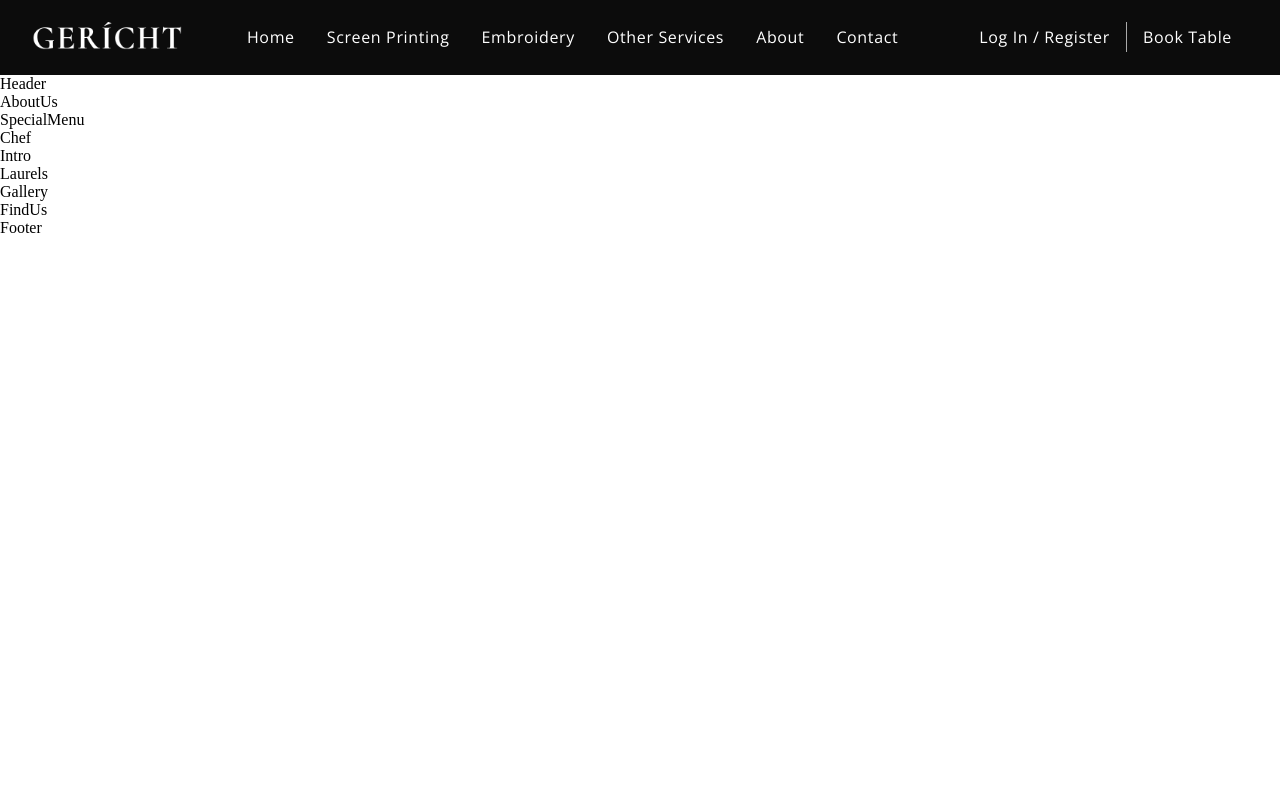
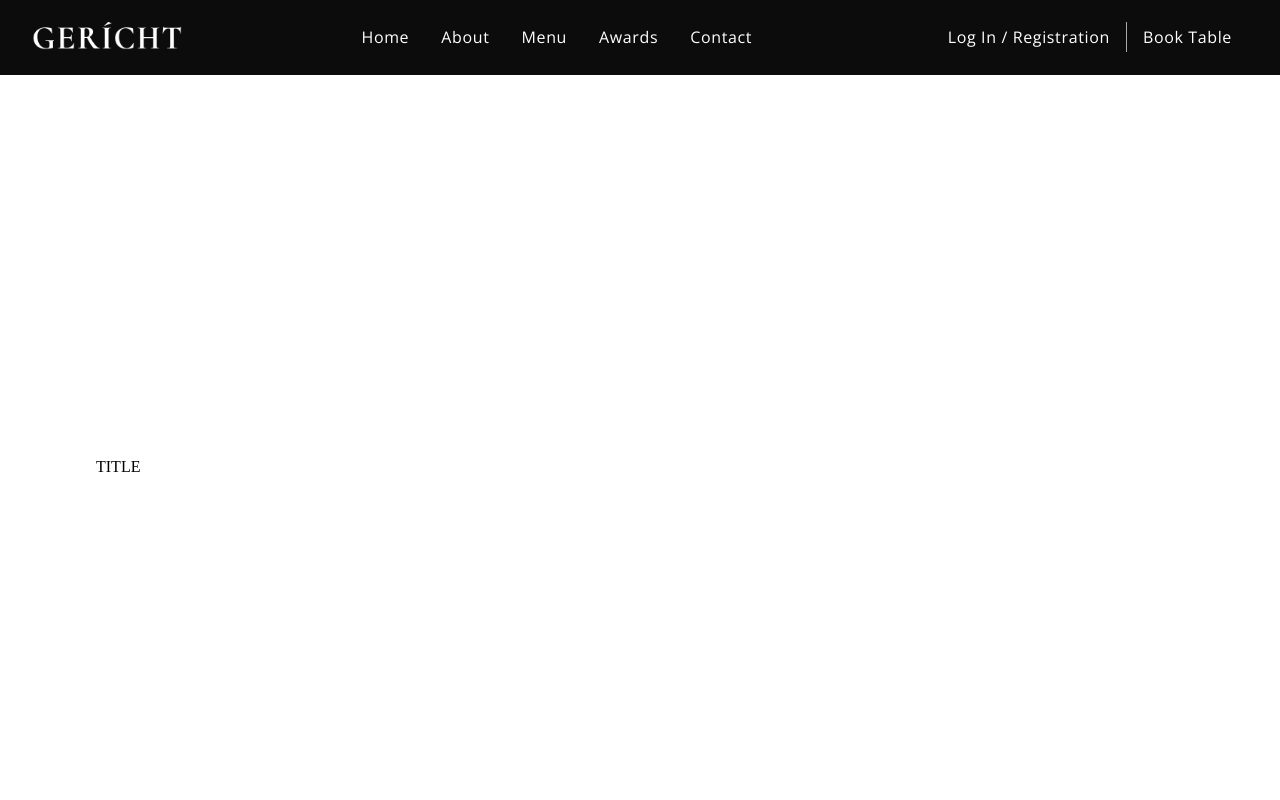
Before and after one commit to jdeltoro88/allstarsink.com, a React (Create React App) app in the folder allstarsink.com/: page / in a window 1280 px wide. Shown: the top 800 px of the page. Built offline with nearby package versions, Linux system fonts and the light colour scheme; a web font is replaced by a local one.

Commit message:
navbar bugs clear,started subheading

```diff
--- a/allstarsink.com/src/components/Navbar/Navbar.css
+++ b/allstarsink.com/src/components/Navbar/Navbar.css
@@ -8,7 +8,7 @@
     padding: 1rem 2rem;
 }
 
-.app__navbar-logo{
+.app__navbar-logo {
     display: flex;
     justify-content: flex-start;
     align-items: center;
@@ -33,7 +33,7 @@
 }
 
 .app__navbar-links li:hover {
-    color: yellow
+    color: var(--color-grey);
 }
 
 .app__navbar-login {
@@ -45,11 +45,11 @@
 .app__navbar-login a {
     margin: 0 1rem;
     text-decoration: none;
-    transition: 0.5s ease;
+    transition: .5s ease;
 }
 
 .app__navbar-login a:hover {
-    border-bottom: 1px solid yellow;
+    border-bottom: 1px solid var(--color-golden);
 }
 
 .app__navbar-login div {
@@ -69,18 +69,16 @@
     width: 100%;
     height: 100vh;
     background: var(--color-black);
-    transition: 0.5s ease;
+    transition: .5s ease;
+
     flex-direction: column;
     z-index: 5;
 }
 
 .app__navbar-smallscreen_overlay .overlay__close {
     font-size: 27px;
-    /*
     color: var(--color-golden);
-    */
     cursor: pointer;
-    color: yellow;
 
     position: absolute;
     top: 20px;
@@ -88,43 +86,37 @@
 }
 
 .app__navbar-smallscreen_links {
-    list-style:none
+    list-style: none;
 }
 
 .app__navbar-smallscreen_links li {
     margin: 2rem;
     cursor: pointer;
-    color: var(--color-white);
+    color: var(--color-golden);
     font-size: 2rem;
     text-align: center;
-    /*font-family: var(--font-base);
-    */
-
+    font-family: var(--font-base);
 }
 
 .app__navbar-smallscreen_links li:hover {
-    color: yellow;
+    color: var(--color-white);
 }
 
-@media screen  and (min-width: 2000px) {
+@media screen and (min-width: 2000px) {
     .app__navbar-logo img {
         width: 210px;
     }
-
 }
 
 @media screen and (max-width: 1150px) {
-    .app__navbar-links{
+    .app__navbar-links {
         display: none;
     }
 
     .app__navbar-smallscreen {
         display: flex;
     }
-
 }
-
-/*
 
 @media screen and (max-width: 650px) {
     .app__navbar {
@@ -139,4 +131,3 @@
         width: 110px;
     }
 }
-*/
--- a/allstarsink.com/src/components/Navbar/Navbar.jsx
+++ b/allstarsink.com/src/components/Navbar/Navbar.jsx
@@ -1,80 +1,80 @@
-import React from 'react';
-import { GiHamburgerMenu } from 'react-icons/gi';
-import { MdOpenInFull } from "react-icons/md";
-import images from '../../constants/images';
-
-import './Navbar.css';
+import React from "react";
+import { GiHamburgerMenu } from "react-icons/gi";
+import { MdOutlineRestaurantMenu } from "react-icons/md";
+import images from "../../constants/images";
+import "./Navbar.css";
 
 const Navbar = () => {
   const [toggleMenu, setToggleMenu] = React.useState(false);
-
   return (
     <nav className="app__navbar">
       <div className="app__navbar-logo">
-        <img src={images.gericht} alt="app logo" />
+        <img src={images.gericht} alt="app__logo" />
       </div>
       <ul className="app__navbar-links">
         <li className="p__opensans">
-          <a href="#home">Home</a>{" "}
+          <a href="#home">Home</a>
         </li>
         <li className="p__opensans">
-          <a href="#home">Screen Printing</a>{" "}
+          <a href="#about">About</a>
         </li>
         <li className="p__opensans">
-          <a href="#home">Embroidery</a>{" "}
+          <a href="#menu">Menu</a>
         </li>
         <li className="p__opensans">
-          <a href="#home">Other Services</a>{" "}
+          <a href="#awards">Awards</a>
         </li>
         <li className="p__opensans">
-          <a href="#home">about</a>{" "}
-        </li>
-        <li className="p__opensans">
-          <a href="#home">Contact</a>{" "}
+          <a href="#contact">Contact</a>
         </li>
       </ul>
       <div className="app__navbar-login">
         <a href="#login" className="p__opensans">
-          log in / register
+          Log In / Registration
         </a>
         <div />
         <a href="/" className="p__opensans">
           Book Table
         </a>
       </div>
-
       <div className="app__navbar-smallscreen">
         <GiHamburgerMenu
           color="#fff"
-          fontsize={27}
+          fontSize={27}
           onClick={() => setToggleMenu(true)}
         />
-
         {toggleMenu && (
           <div className="app__navbar-smallscreen_overlay flex__center slide-bottom">
-            <MdOpenInFull
+            <MdOutlineRestaurantMenu
               fontSize={27}
               className="overlay__close"
               onClick={() => setToggleMenu(false)}
             />
             <ul className="app__navbar-smallscreen_links">
-              <li className="p__opensans">
-                <a href="#home">Home</a>{" "}
+              <li>
+                <a href="#home" onClick={() => setToggleMenu(false)}>
+                  Home
+                </a>
               </li>
-              <li className="p__opensans">
-                <a href="#home">Screen Printing</a>{" "}
+              <li>
+                <a href="#about" onClick={() => setToggleMenu(false)}>
+                  About
+                </a>
               </li>
-              <li className="p__opensans">
-                <a href="#home">Embroidery</a>{" "}
+              <li>
+                <a href="#menu" onClick={() => setToggleMenu(false)}>
+                  Menu
+                </a>
               </li>
-              <li className="p__opensans">
-                <a href="#home">other services</a>{" "}
+              <li>
+                <a href="#awards" onClick={() => setToggleMenu(false)}>
+                  Awards
+                </a>
               </li>
-              <li className="p__opensans">
-                <a href="#home">about us</a>{" "}
-              </li>
-              <li className="p__opensans">
-                <a href="#home">Contact</a>{" "}
+              <li>
+                <a href="#contact" onClick={() => setToggleMenu(false)}>
+                  Contact
+                </a>
               </li>
             </ul>
           </div>
@@ -82,6 +82,6 @@
       </div>
     </nav>
   );
-  };
+};
 
 export default Navbar;
--- a/allstarsink.com/src/components/SubHeading/SubHeading.jsx
+++ b/allstarsink.com/src/components/SubHeading/SubHeading.jsx
@@ -1,8 +1,8 @@
 import React from 'react';
 
 const SubHeading = () => (
-  <div>
-    SubHeading
+  <div style={{ marginBottom:'1rem'}}>
+    <p className="P__cormorant">TITLE</p>
   </div>
 );
 
--- a/allstarsink.com/src/container/Header/Header.jsx
+++ b/allstarsink.com/src/container/Header/Header.jsx
@@ -1,10 +1,20 @@
 import React from 'react';
+import { SubHeading } from '../../components';
+
 
 import './Header.css';
 
 const Header = () => (
-  <div>
-    Header
+  <div className="app__header app__wrapper section__padding" id="home">
+    <div className="app__wraper_info">
+      <SubHeading/>
+
+    </div>
+
+    <div className="app__wrapper_img">
+
+    </div>
+
   </div>
 );
 
```
Also changed, not shown: allstarsink.com/src/App.js (line endings or trailing spaces).
